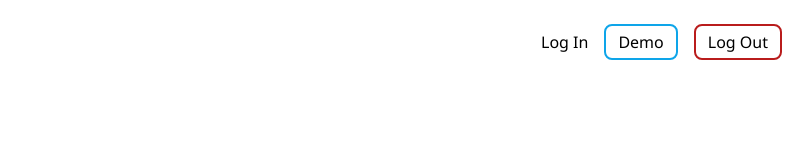
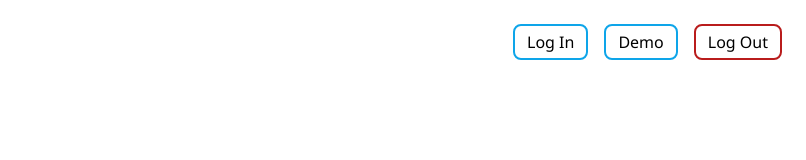
Before and after one commit to taylorbhogan/my-personnel, a React (Create React App) app in the folder my-personnel/: page / in a window 1280 px wide. Shown: the top 160 px of the page, without its empty margins (474-1280 px from the left). Built offline with nearby package versions, Linux system fonts and the light colour scheme.

Commit message:
Debug formatting issue

```diff
--- a/my-personnel/src/components/Navigation/NavBar.js
+++ b/my-personnel/src/components/Navigation/NavBar.js
@@ -28,7 +28,7 @@ const NavBar = ({ setEmployees }) => {
         {levelCount(pathname) >= 2 && <BackLink />}
       </div>
       <div className="flex gap-4 items-center">
-        <Link className={{ buttonStyle }} to="login">
+        <Link className={buttonStyle} to="login">
           Log In
         </Link>
         <DemoLogin />
```
